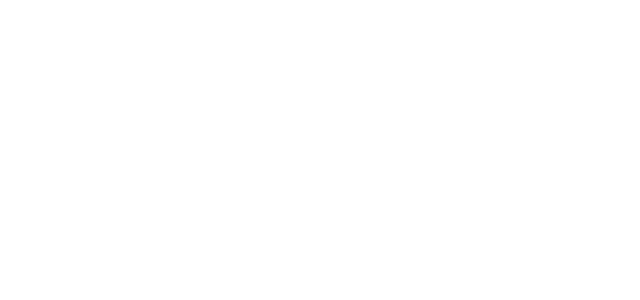
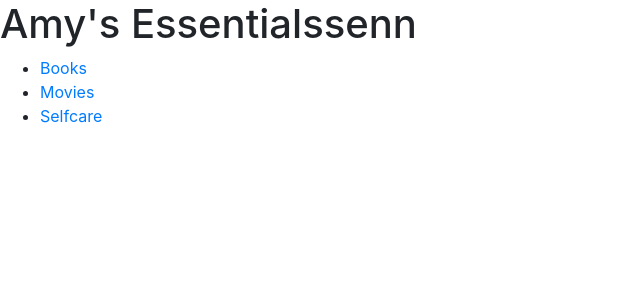
Before and after one commit to AmyLipscomb/passionproject, a React (Create React App) app: page / in a window 1280 px wide. Shown: the top 300 px of the page, without its empty margins (0-640 px from the left). Built offline with nearby package versions, Linux system fonts and the light colour scheme.

Commit message:
added content to page

```diff
--- a/src/components/Home/index.js
+++ b/src/components/Home/index.js
@@ -3,10 +3,27 @@ const Home = () => {
     return (
 
         <body>
-            <div className="container">
+        <header>
+            <h1>Amy's Essentials<span class="sen">sen</span>n</h1>
 
-            </div>
-
+          {/* <!--Changed the 'div' tag to a navigation tag--> */}
+            <nav>
+                <ul>
+                    {/* <!--I learned how important the 'li'tag is. Including this tag, allowed the links on the right side of the header, to work properly. So, when you click on the links, you will be directed to the paragrah that correlates to the topic you selected.--> */}
+                    <li>
+                    <a href="#books">Books</a>
+                    &nbsp;
+                </li>
+                <li>
+                    <a href="#movies">Movies</a>
+                    &nbsp;
+                </li>
+                <li>
+                    <a href="#selfcare">Selfcare</a>
+                </li>
+                </ul>
+            </nav>
+        </header>
         </body>
 
     )
```
